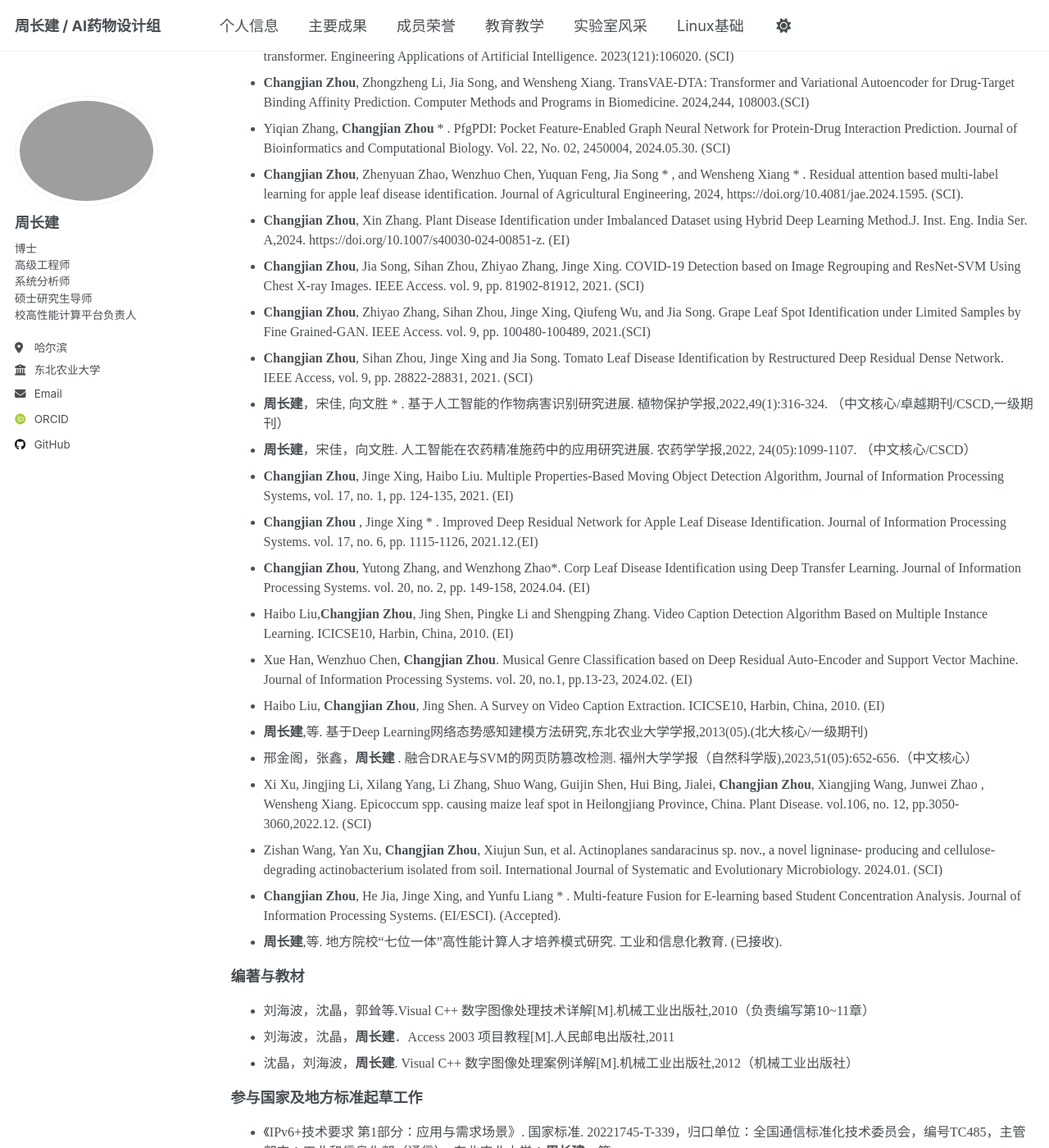
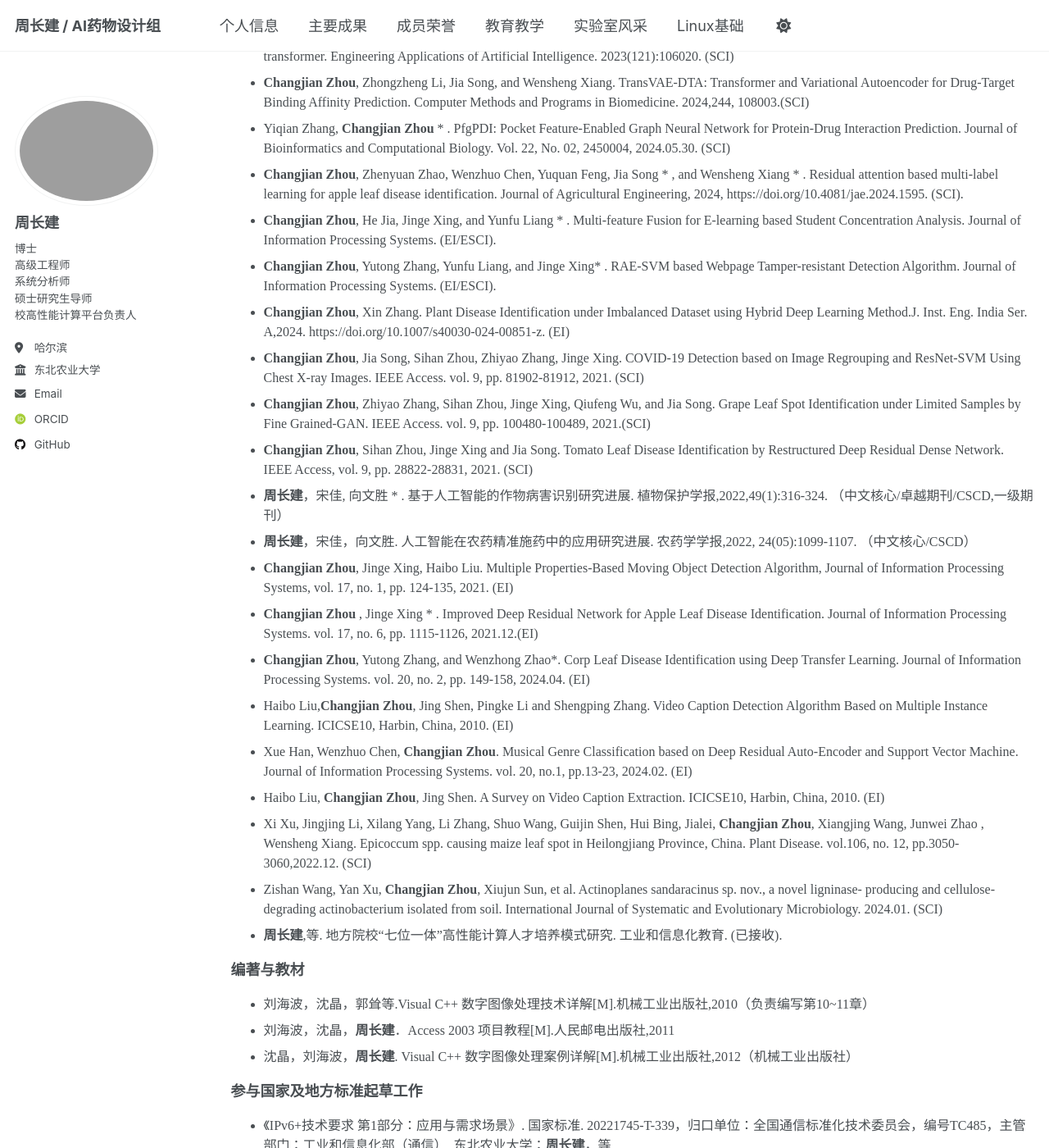
Before and after one commit to HPC-NEAU/zhoucj, a Jekyll site: the page built from _pages/publications.md, in a window 1280 px wide and 1400 px high, scrolled down 1048 px. Shown: the whole window at 82% size. Built offline with Jekyll 4.4.1, drawn with Linux system fonts in a browser that asks for light colours; some web fonts are replaced.

Commit message:
Update publications.md

```diff
--- a/_pages/publications.md
+++ b/_pages/publications.md
@@ -49,6 +49,8 @@ redirect_from:
 	<li><b>Changjian Zhou</b>, Zhongzheng Li, Jia Song, and Wensheng Xiang. TransVAE-DTA: Transformer and Variational Autoencoder for Drug-Target Binding Affinity Prediction. Computer Methods and Programs in Biomedicine. 2024,244, 108003.(SCI)</li>
 	<li> Yiqian Zhang, <b>Changjian Zhou</b> * . PfgPDI: Pocket Feature-Enabled Graph Neural Network for Protein-Drug Interaction Prediction. Journal of Bioinformatics and Computational Biology. Vol. 22, No. 02, 2450004, 2024.05.30. (SCI) </li>
 	<li> <b>Changjian Zhou</b>, Zhenyuan Zhao, Wenzhuo Chen, Yuquan Feng, Jia Song * , and Wensheng Xiang * . Residual attention based multi-label learning for apple leaf disease identification. Journal of Agricultural Engineering, 2024, https://doi.org/10.4081/jae.2024.1595. (SCI). </li>
+ 	<li> <b>Changjian Zhou</b>, He Jia, Jinge Xing, and Yunfu Liang * . Multi-feature Fusion for E-learning based Student Concentration Analysis. Journal of Information Processing Systems. (EI/ESCI). </li>
+  	<li> <b>Changjian Zhou</b>, Yutong Zhang, Yunfu Liang, and Jinge Xing* . RAE-SVM based Webpage Tamper-resistant Detection Algorithm. Journal of Information Processing Systems. (EI/ESCI). </li>
   	<li> <b>Changjian Zhou</b>, Xin Zhang. Plant Disease Identification under Imbalanced Dataset using Hybrid Deep Learning Method.J. Inst. Eng. India Ser. A,2024. https://doi.org/10.1007/s40030-024-00851-z. (EI)</li>
 	<li> <b>Changjian Zhou</b>, Jia Song, Sihan Zhou, Zhiyao Zhang, Jinge Xing. COVID-19 Detection based on Image Regrouping and ResNet-SVM Using Chest X-ray Images. IEEE Access. vol. 9, pp. 81902-81912, 2021. (SCI)</li>
 	<li> <b>Changjian Zhou</b>, Zhiyao Zhang, Sihan Zhou, Jinge Xing, Qiufeng Wu, and Jia Song. Grape Leaf Spot Identification under Limited Samples by Fine Grained-GAN. IEEE Access. vol. 9, pp. 100480-100489, 2021.(SCI)</li>
@@ -61,11 +63,9 @@ redirect_from:
 	<li> Haibo Liu,<b>Changjian Zhou</b>, Jing Shen, Pingke Li and Shengping Zhang. Video Caption Detection Algorithm Based on Multiple Instance Learning. ICICSE10, Harbin, China, 2010. (EI)</li>
 	<li> Xue Han, Wenzhuo Chen, <b>Changjian Zhou</b>. Musical Genre Classification based on Deep Residual Auto-Encoder and Support Vector Machine. Journal of Information Processing Systems. vol. 20, no.1, pp.13-23, 2024.02. (EI) </li>
 	<li> Haibo Liu, <b>Changjian Zhou</b>, Jing Shen. A Survey on Video Caption Extraction. ICICSE10, Harbin, China, 2010. (EI)</li>
-	<li> <b>周长建</b>,等. 基于Deep Learning网络态势感知建模方法研究,东北农业大学学报,2013(05).(北大核心/一级期刊)</li>
-	<li> 邢金阁，张鑫，<b>周长建</b> . 融合DRAE与SVM的网页防篡改检测. 福州大学学报（自然科学版),2023,51(05):652-656.（中文核心）</li>
 	<li> Xi Xu, Jingjing Li, Xilang Yang, Li Zhang, Shuo Wang, Guijin Shen, Hui Bing, Jialei, <b>Changjian Zhou</b>, Xiangjing Wang, Junwei Zhao , Wensheng Xiang. Epicoccum spp. causing maize leaf spot in Heilongjiang Province, China. Plant Disease. vol.106, no. 12, pp.3050-3060,2022.12.  (SCI) </li>
 	<li> Zishan Wang, Yan Xu, <b>Changjian Zhou</b>, Xiujun Sun, et al. Actinoplanes sandaracinus sp. nov., a novel ligninase- producing and cellulose-degrading actinobacterium isolated from soil. International Journal of Systematic and Evolutionary Microbiology. 2024.01.  (SCI)</li>
-	<li> <b>Changjian Zhou</b>, He Jia, Jinge Xing, and Yunfu Liang * . Multi-feature Fusion for E-learning based Student Concentration Analysis. Journal of Information Processing Systems. (EI/ESCI). (Accepted).</li>
+
 	<li><b>周长建</b>,等. 地方院校“七位一体”高性能计算人才培养模式研究. 工业和信息化教育. (已接收). </li>
 </ul>
 
```
